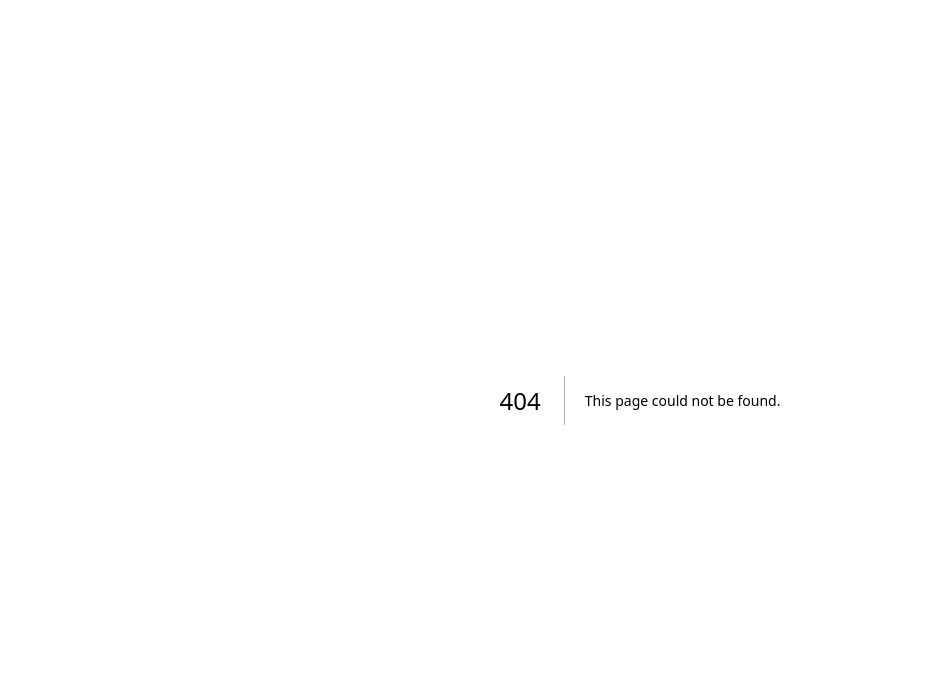
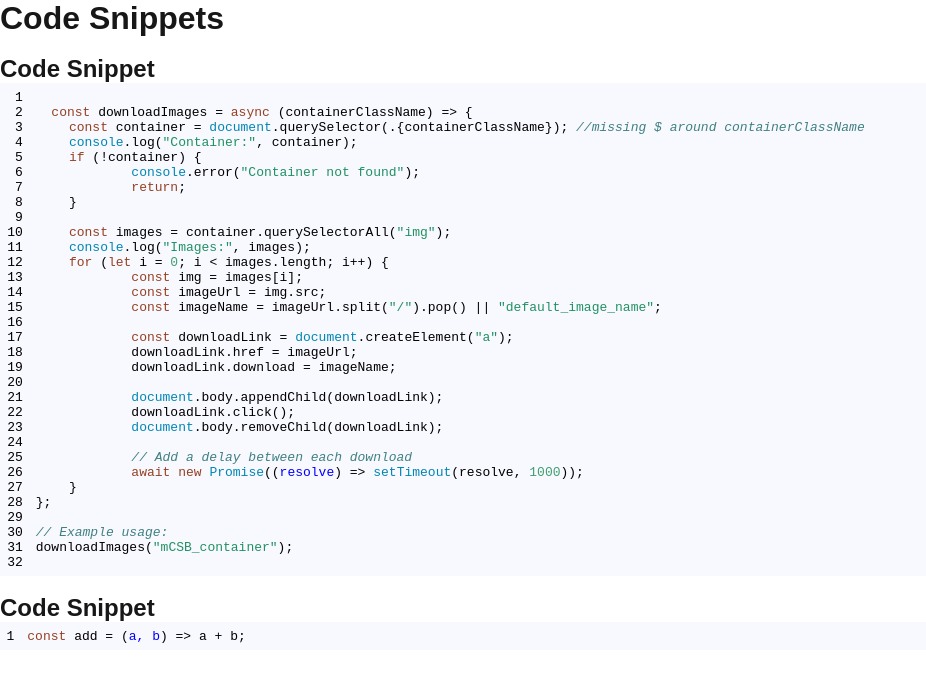
Before and after one commit to mmpotulo28/mpmtools, a Next.js app: page /snippets in a window 1280 px wide. Before the commit this address had no page. Shown: the top 682 px of the page, without its empty margins (0-926 px from the left). Built offline with nearby package versions, Linux system fonts and the light colour scheme.

Commit message:
Add Code Snippets page and download images functionality

```diff
--- a/src/pages/index.tsx
+++ b/src/pages/index.tsx
@@ -31,6 +31,9 @@ export default function Home() {
 					<Link href={"./image"} className={styles.tool}>
 						Image Optimization
 					</Link>
+					<Link href={"./snippets"} className={styles.tool}>
+						Code Snippets
+					</Link>
 				</main>
 				<footer className={styles.footer}>
 					<span>still in development</span>
--- /dev/null
+++ b/src/pages/snippets/index.tsx
@@ -0,0 +1,65 @@
+import React from "react";
+import SyntaxHighlighter from "react-syntax-highlighter";
+import { docco } from "react-syntax-highlighter/dist/esm/styles/hljs";
+
+const SnippetManager: React.FC = () => {
+	const snippets = [
+		`
+  const downloadImages = async (containerClassName) => {
+	const container = document.querySelector(.{containerClassName}); //missing $ around containerClassName
+	console.log("Container:", container);
+	if (!container) {
+		console.error("Container not found");
+		return;
+	}
+
+	const images = container.querySelectorAll("img");
+	console.log("Images:", images);
+	for (let i = 0; i < images.length; i++) {
+		const img = images[i];
+		const imageUrl = img.src;
+		const imageName = imageUrl.split("/").pop() || "default_image_name";
+
+		const downloadLink = document.createElement("a");
+		downloadLink.href = imageUrl;
+		downloadLink.download = imageName;
+
+		document.body.appendChild(downloadLink);
+		downloadLink.click();
+		document.body.removeChild(downloadLink);
+
+		// Add a delay between each download
+		await new Promise((resolve) => setTimeout(resolve, 1000));
+	}
+};
+
+// Example usage:
+downloadImages("mCSB_container");
+  `,
+		`const add = (a, b) => a + b;`,
+	];
+
+	return (
+		<div>
+			<h1>Code Snippets</h1>
+			<div>
+				{snippets.map((snippet, index) => (
+					<>
+						<br />
+						<h2>Code Snippet</h2>
+						<SyntaxHighlighter
+							key={index}
+							language="javascript"
+							style={docco}
+							showLineNumbers
+							useInlineStyles>
+							{snippet}
+						</SyntaxHighlighter>
+					</>
+				))}
+			</div>
+		</div>
+	);
+};
+
+export default SnippetManager;
```
Also changed, not shown: package.json (+5 -3 lines), src/pages/snippets/download-images/index.js (added, +30 -0 lines), 1 other file (tests, documents, lock files or other folders).
